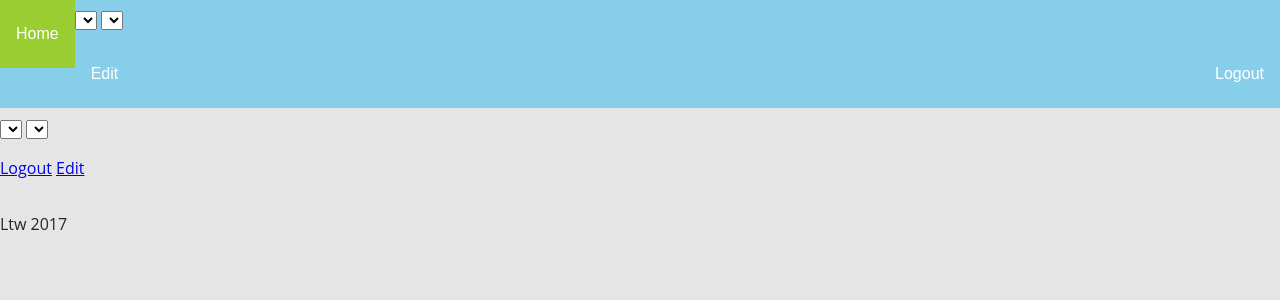
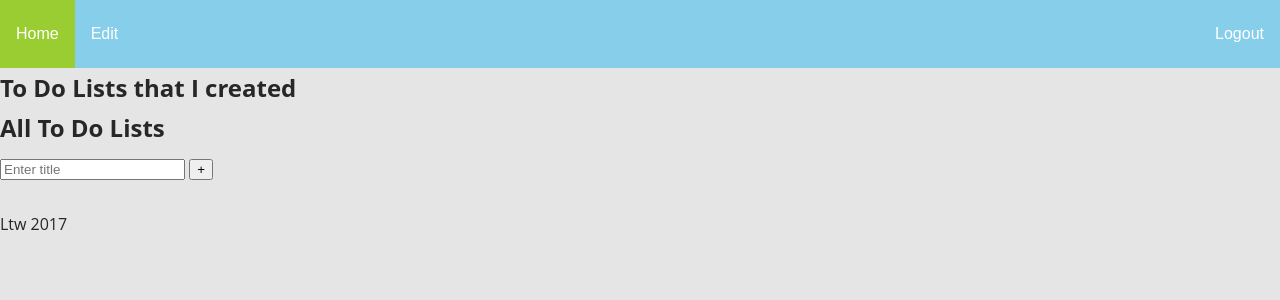
Before and after one commit to nice5torm/LTW2, a PHP site: page /pages/home.php in a window 1280 px wide. Shown: the top 300 px of the page. Run offline with PHP 8.4, Linux system fonts and the light colour scheme; the visitor is signed in with stand-in values (Sample User, id 1); data comes from the database, SQL or seed files in the repository; lists and menus that the app fills with data are empty; some libraries are stand-ins or nearby versions.

Commit message:
fixed it

```diff
--- a/pages/header.php
+++ b/pages/header.php
@@ -1,5 +1,6 @@
 <head>
     <script src="https://ajax.googleapis.com/ajax/libs/jquery/3.2.1/jquery.min.js"></script>
+    <link rel="stylesheet" href="path/to/font-awesome/css/font-awesome.min.css">
     <link rel="stylesheet" href="../css/style.css">
     <title>Welcome</title>
 </head>
@@ -45,58 +46,10 @@
         else
         {
          ?>
+
             <a href="./home.php">Home</a>
-
-        <?php
-
-        include_once "../database/toDoList.php";
-
-        $results = getList($_SESSION['username']);
-
-        ?>
-        <div class="todoLists">
-            <select name="My Lists">
-            <?php
-
-            foreach($results as $result)
-            {
-                ?>
-
-                <div class="List">
-                    <form action="../pages/todoList.php" method="get">
-                        <button type="Submit" name="list" value="<?php echo $result['idList']?>" class="submit-button"><?php echo $result['title']?></button>
-                    </form>
-                </div>
-                <?php
-            }
-            ?>
-            </select>
-            <select name="All Lists" onchange="gotoPage()">
-
-            <?php
-
-                $results = getListMembership($_SESSION['username']);
-
-                foreach($results as $result)
-                {
-                    ?>
-                    <option value="../pages/todoList.php/<?php echo $result['idList']?>">
-                        <?php echo $result['title']?>
-                        <form action="../pages/todoList.php" method="get">
-                            <button type="Submit" name="list" value="<?php echo $result['idList']?>" class="submit-button"><?php echo $result['title']?></button>
-                        </form>
-                    </option>
-
-
-                    <?php
-                }
-                ?>
-            </select>
-
-        </div>
-
+            <a href="./editUser.php">Edit</a>
             <a class="logout" href="../actions/logout_action.php">Logout</a>
-            <a href="./editUser.php">Edit</a>
 
          <?php
         }
--- a/pages/home.php
+++ b/pages/home.php
@@ -1,69 +1,16 @@
 <?php
 
     include_once("./header.php");
-    include_once "../database/toDoList.php";
 
-
-    //ver como mudar a pagina para a das listas
 
     if(isset($_SESSION['username']))
     {
+        include_once("./todoLists.php");
+    }
+    else
+    {
+        // Description
+    }
 
-        $results = getList($_SESSION['username']);
-     ?>
-        <div class="todoLists">
-         <select name="My Lists">
-                <?php
-
-                foreach($results as $result)
-                {
-                    ?>
-
-                    <div class="List">
-                        <form action="../pages/todoList.php" method="get">
-                            <button type="Submit" name="list" value="<?php echo $result['idList']?>" class="submit-button"><?php echo $result['title']?></button>
-                        </form>
-                    </div>
-                    <?php
-                }
-                ?>
-        </select>
-        <select name="All Lists" onchange=goToPage(this)>
-            <spript>function goToPage(select){
-                window.location = select.value;
-                }
-            </spript>
-            <?php
-
-            $results = getListMembership($_SESSION['username']);
-
-            foreach($results as $result)
-            {
-                ?>
-                <option value="../pages/todoList.php/<?php echo $result['idList']?>">
-                    <?php echo $result['title']?>
-                    <form action="../pages/todoList.php" method="get">
-                        <button type="Submit" name="list" value="<?php echo $result['idList']?>" class="submit-button"><?php echo $result['title']?></button>
-                    </form>
-                </option>
-
-
-                <?php
-            }
-            ?>
-        </select>
-
-    </div>
-
-    <a class="logout" href="../actions/logout_action.php">Logout</a>
-    <a href="./editUser.php">Edit</a>
-
-<?php
-        }
-        ?>
-
-</nav>
-
-<?php
     include_once("./footer.php");
 ?>
--- a/pages/todoLists.php
+++ b/pages/todoLists.php
@@ -1,9 +1,3 @@
-<?php
-
-    include_once("./header.php");
-
-?>
-
 <?php
 
 include_once "../database/toDoList.php";
@@ -64,9 +58,3 @@
 }
 
 ?>
-
-<?php
-
-    include_once("./footer.php");
-
-?>
```
Lines whose indentation alone changed are shown as unchanged.
